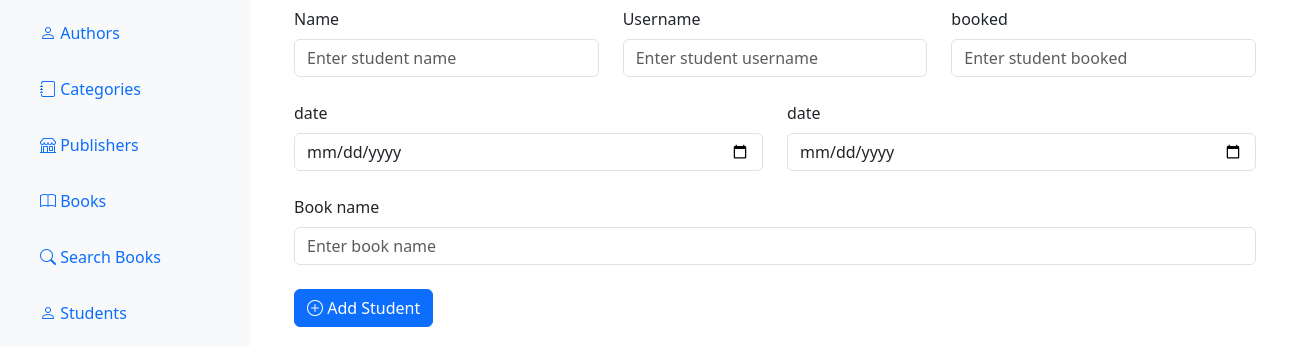
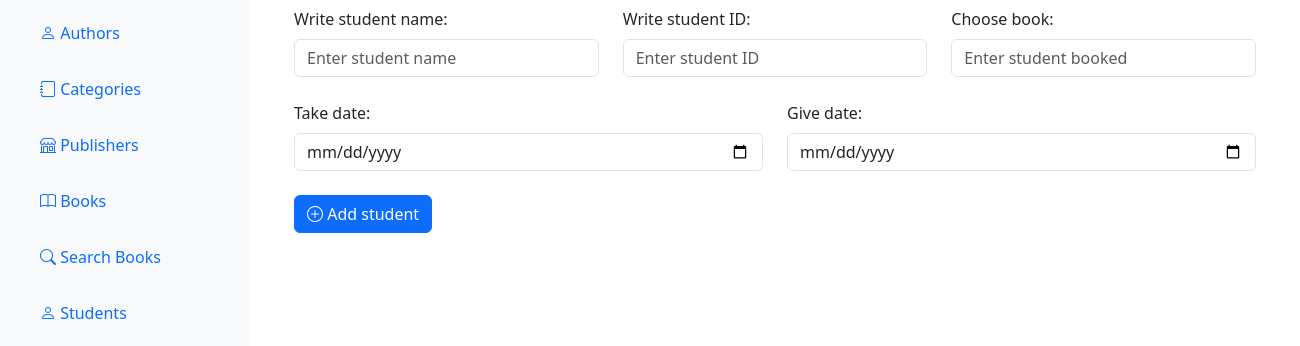
Before and after one commit to odilov-a/library-client, an Electron app: page public/students.html in a window 1300 px wide. Shown: the part 99-445 px from the top of the page. Drawn offline with nearby package versions, Linux system fonts and the light colour scheme.

Commit message:
Update student form in students.html

```diff
--- a/public/students.html
+++ b/public/students.html
@@ -86,54 +86,35 @@
       </div>
     </nav>
     <div class="container mt-3">
-      <form id="studentForm" method="post">
+      <form id="addStudentForm" method="post">
         <div class="row mt-4">
           <div class="col-md-4">
-            <div class="form-group">
-              <label for="name" class="form-label">Name</label>
+              <label for="name" class="form-label">Write student name:</label>
               <input type="text" class="form-control" id="name" name="name" placeholder="Enter student name" required>
-            </div>
           </div>
           <div class="col-md-4">
-            <div class="form-group">
-              <label for="username" class="form-label">Username</label>
-              <input type="text" class="form-control" id="username" name="username" placeholder="Enter student username"
+              <label for="username" class="form-label">Write student ID:</label>
+              <input type="text" class="form-control" id="username" name="username" placeholder="Enter student ID"
                 required>
-            </div>
           </div>
           <div class="col-md-4">
-            <div class="form-group">
-              <label for="booked" class="form-label">booked</label>
+              <label for="booked" class="form-label">Choose book:</label>
               <input type="text" class="form-control" id="booked" name="booked" placeholder="Enter student booked"
                 required>
-            </div>
           </div>
         </div>
         <div class="row mt-4">
           <div class="col-md-6">
-            <div class="form-group">
-              <label for="date" class="form-label">date</label>
-              <input type="date" class="form-control" id="date" name="date" placeholder="Enter student date" required>
-            </div>
+              <label for="date" class="form-label">Take date:</label>
+              <input type="date" class="form-control" id="takeDate" name="takeDate" required>
           </div>
           <div class="col-md-6">
-            <div class="form-group">
-              <label for="date" class="form-label">date</label>
-              <input type="date" class="form-control" id="date" name="date" placeholder="Enter student date"
-                required>
-            </div>
+              <label for="date" class="form-label">Give date:</label>
+              <input type="date" class="form-control" id="giveDate" name="giveDate" required>
           </div>
         </div><br/>
-        <div class="row">
-          <div class="col-md-12">
-            <div class="form-group">
-              <label for="booked" class="form-label">Book name</label>
-              <input type="text" class="form-control" id="booked" name="booked" placeholder="Enter book name" required>
-            </div>
-          </div>
-        </div><br />
         <button type="submit" class="btn btn-primary">
-          <i class="bi bi-plus-circle"></i> Add Student
+          <i class="bi bi-plus-circle"></i> Add student
         </button>
       </form>
     </div>
```
